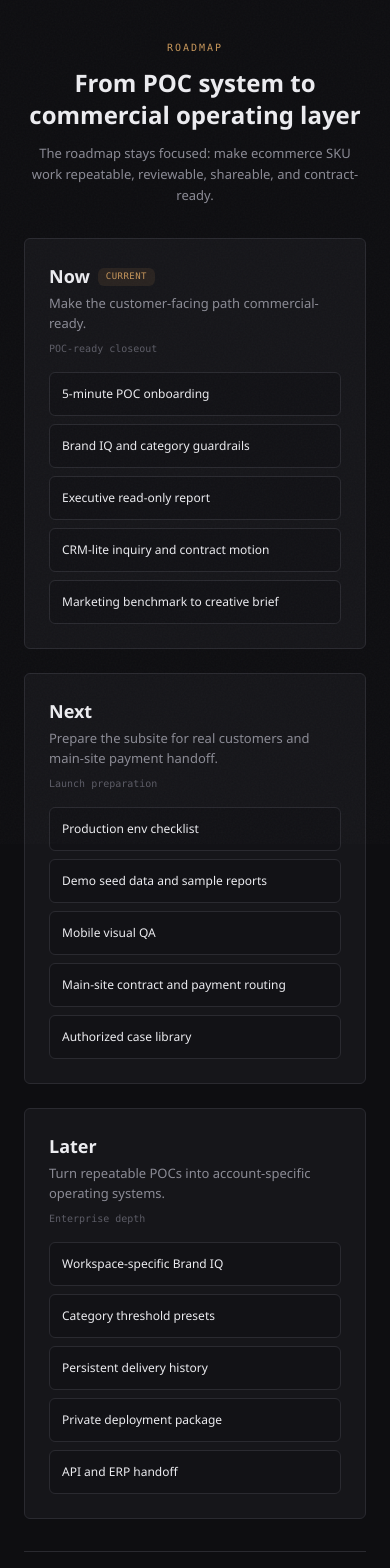
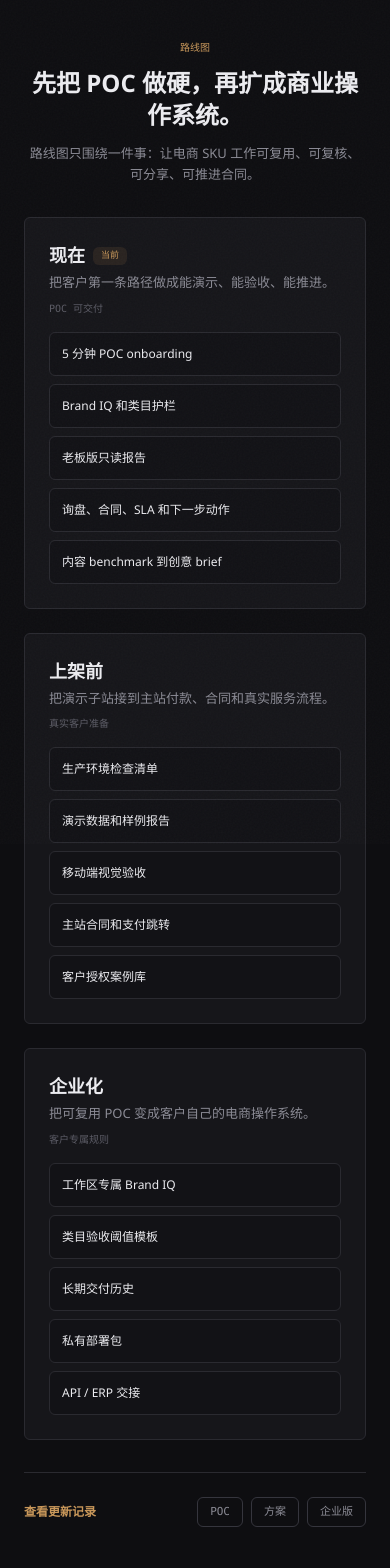
Before and after one commit to zacharyxpku-boop/wenai, a Next.js app in the folder claude/wenai/: page /roadmap in a window 390 px wide. Shown: the top 1568 px of the page. Built offline with nearby package versions, Linux system fonts and the light colour scheme; no server answers.

Commit message:
feat(wenai): localize public product docs

```diff
--- a/claude/wenai/src/app/about/page.tsx
+++ b/claude/wenai/src/app/about/page.tsx
@@ -5,9 +5,9 @@ import TopNav from '@/components/marketing/TopNav';
 import MarketingFooter from '@/components/marketing/MarketingFooter';
 
 export const metadata: Metadata = {
-  title: 'About | wenai ecommerce AI delivery system',
+  title: '关于 | wenai 电商 AI 商业交付系统',
   description:
-    'wenai turns SKU intake, Brand IQ, content marketing, POC reports, and contract motion into one ecommerce operating line.',
+    'wenai 把 SKU 输入、Brand IQ、内容营销、POC 报告和合同推进变成一条电商交付线。',
 };
 
 export default function AboutPage() {
@@ -23,7 +23,7 @@ export default function AboutPage() {
         <Section spacing="loose">
           <Container>
             <div className="text-center">
-              <div className="mb-6 text-xs uppercase tracking-[0.2em] text-text-tertiary">Our mission</div>
+              <div className="mb-6 text-xs text-text-tertiary">我们为什么做 wenai</div>
               <p className="mx-auto max-w-[820px] text-3xl font-medium leading-relaxed text-text-primary md:text-4xl">
                 {COPY.about.mission}
               </p>
@@ -109,7 +109,7 @@ export default function AboutPage() {
               ))}
             </ul>
             <div className="mt-8 text-sm text-text-secondary">
-              Send a note to{' '}
+              联系我们：{' '}
               <a href={`mailto:${COPY.about.careers.contact}`} className="font-semibold text-accent hover:underline">
                 {COPY.about.careers.contact}
               </a>
--- a/claude/wenai/src/app/changelog/page.tsx
+++ b/claude/wenai/src/app/changelog/page.tsx
@@ -2,44 +2,44 @@ import type { Metadata } from 'next';
 import Link from 'next/link';
 
 export const metadata: Metadata = {
-  title: 'Changelog | wenai',
-  description: 'Major wenai product milestones and commercial readiness updates.',
+  title: '更新记录 | wenai',
+  description: 'wenai 的主要产品进展：POC、标准包、报告、CRM 和商业化就绪。',
 };
 
 const RELEASES = [
   {
     version: 'v0.90',
     date: '2026-05-05',
-    phase: 'Commercial closeout',
-    headline: 'POC delivery system, Brand IQ, CRM-lite, and executive reporting.',
+    phase: '商业化收尾',
+    headline: 'POC 交付系统、Brand IQ、CRM 和老板版报告打通。',
     highlights: [
-      '5-minute POC onboarding path tightened.',
-      'Brand IQ and category guardrails added as product moat.',
-      'Executive read-only share page and report motion hardened.',
-      'CRM-lite commercial editor added for status, contract stage, quote, payment, owner, SLA, and next action.',
-      'Marketing copy and public-facing pages cleaned for commercial presentation.',
+      '5 分钟 POC 路径收紧：选类目、填 SKU、出标准包、出报告、提交需求。',
+      'Brand IQ 和类目护栏升级为产品壁垒，不再只是提示词。',
+      '老板版只读分享页和报告动作更适合发给客户或合伙人。',
+      'CRM 层记录状态、合同阶段、报价、付款、负责人、SLA 和下一步动作。',
+      '公开页和客户入口改成更适合商业演示的中文表达。',
     ],
   },
   {
     version: 'v0.80',
     date: '2026-05-04',
-    phase: 'Standard packs',
-    headline: 'Standard pack routes and launch pipeline handoff.',
+    phase: '标准包闭环',
+    headline: '上新流水线接入标准包和 POC 复盘入口。',
     highlights: [
-      'New listing flow connected to standard POC packages.',
-      'Batch launch can generate review-ready standard pack summaries.',
-      'Marketing campaign flow connected to benchmark, hooks, briefs, and recap.',
+      '新品上新流程能生成标准 POC 包。',
+      '批量上新可以生成验收摘要，不把完整 AI 输出塞进 URL。',
+      '内容营销流程接入 benchmark、hook、brief 和复盘报告。',
     ],
   },
   {
     version: 'v0.70',
     date: '2026-05-03',
-    phase: 'Reporting',
-    headline: 'POC report and share loop.',
+    phase: '报告闭环',
+    headline: 'POC 报告、分享页和询盘后续动作上线。',
     highlights: [
-      'POC report generator added.',
-      'Read-only share and executive report helpers added.',
-      'Inquiry success path connects to POC package education.',
+      '新增 POC 报告生成器。',
+      '新增只读分享和老板版报告辅助动作。',
+      '询盘提交成功后，继续引导客户理解 POC 标准包。',
     ],
   },
 ];
@@ -48,53 +48,46 @@ export default function ChangelogPage() {
   return (
     <div className="mx-auto max-w-[960px] px-6 py-10">
       <div className="mb-8 text-center">
-        <div className="mb-3 text-[10px] font-mono uppercase tracking-[0.2em] text-accent">Changelog</div>
+        <div className="mb-3 text-[10px] font-mono text-accent">更新记录</div>
         <h1 className="mb-3 text-2xl font-bold text-text-primary lg:text-3xl font-[family-name:var(--font-outfit)]">
-          Product milestones
+          每一轮更新都围绕客户能不能直接用。
         </h1>
         <p className="mx-auto max-w-[620px] text-[13px] leading-relaxed text-text-secondary">
-          The log tracks real product closeout work: POC readiness, standard packs, reporting, CRM motion, and launch polish.
+          这里记录真实产品收尾：POC 就绪、标准包、报告、CRM、内容营销和上架前打磨。
         </p>
       </div>
 
-      <div className="space-y-6">
-        {RELEASES.map((release, index) => (
-          <article key={release.version} className="relative border-l-2 border-border-subtle pb-2 pl-8">
-            <div className={`absolute left-0 top-0 size-2 -translate-x-[5px] rounded-full ${index === 0 ? 'bg-accent' : 'bg-text-tertiary'}`} />
-            <div className="mb-1 flex flex-wrap items-baseline justify-between gap-2">
-              <div className="flex items-baseline gap-2">
-                <span className="text-[14px] font-bold text-text-primary font-[family-name:var(--font-outfit)]">
-                  {release.version}
-                </span>
-                <span className="rounded bg-accent/10 px-1.5 py-0.5 text-[9px] font-mono uppercase tracking-wider text-accent">
-                  {release.phase}
-                </span>
+      <div className="space-y-5">
+        {RELEASES.map((release) => (
+          <section key={release.version} className="rounded-md border border-border-subtle bg-bg-surface p-6">
+            <div className="mb-4 flex flex-wrap items-start justify-between gap-3">
+              <div>
+                <div className="font-mono text-[11px] text-accent">{release.version}</div>
+                <h2 className="mt-1 text-lg font-semibold text-text-primary">{release.headline}</h2>
               </div>
-              <span className="font-mono text-[10px] text-text-tertiary">{release.date}</span>
+              <div className="text-right font-mono text-[10px] text-text-tertiary">
+                <div>{release.date}</div>
+                <div>{release.phase}</div>
+              </div>
             </div>
-            <h2 className="mb-2 text-[15px] font-semibold text-text-primary">{release.headline}</h2>
-            <ul className="space-y-1">
-              {release.highlights.map((highlight) => (
-                <li key={highlight} className="flex items-start gap-2 text-[12px] leading-relaxed text-text-secondary">
-                  <span className="mt-0.5 shrink-0 text-accent/60">+</span>
-                  <span>{highlight}</span>
-                </li>
+            <div className="grid grid-cols-1 gap-2 md:grid-cols-2">
+              {release.highlights.map((item) => (
+                <div key={item} className="rounded-md border border-border-subtle bg-bg-root/35 p-3 text-[12px] leading-relaxed text-text-primary">
+                  {item}
+                </div>
               ))}
-            </ul>
-          </article>
+            </div>
+          </section>
         ))}
       </div>
 
-      <div className="mt-12 rounded-md border border-border-subtle bg-bg-surface/50 p-5 text-center">
-        <div className="mb-2 text-[11px] font-mono uppercase tracking-wider text-text-tertiary">Still moving</div>
-        <p className="mb-4 text-[12px] text-text-secondary">
-          Roadmap items are intentionally tied to commercial readiness instead of generic AI feature sprawl.
-        </p>
-        <div className="flex flex-wrap items-center justify-center gap-3">
-          <Link href="/roadmap" className="text-[11px] font-mono text-accent hover:underline">Roadmap</Link>
-          <Link href="/poc" className="text-[11px] font-mono text-accent hover:underline">POC</Link>
-          <Link href="/status" className="text-[11px] font-mono text-accent hover:underline">Status</Link>
-        </div>
+      <div className="mt-8 flex flex-wrap items-center justify-between gap-3 border-t border-border-subtle pt-6">
+        <Link href="/roadmap" className="text-[12px] font-semibold text-accent hover:underline">
+          查看路线图
+        </Link>
+        <Link href="/poc" className="rounded-md border border-border-default px-3 py-1.5 text-[11px] font-mono text-text-secondary hover:border-accent/40">
+          开始 5 分钟 POC
+        </Link>
       </div>
     </div>
   );
--- a/claude/wenai/src/app/enterprise/page.tsx
+++ b/claude/wenai/src/app/enterprise/page.tsx
@@ -2,41 +2,40 @@ import type { Metadata } from 'next';
 import Link from 'next/link';
 
 export const metadata: Metadata = {
-  title: 'Enterprise | wenai',
+  title: '企业版 | wenai',
   description:
-    'Enterprise paths for Brand IQ, category rules, private deployment, API/ERP handoff, SLA, and contract-ready ecommerce delivery.',
+    '面向 Brand IQ、类目规则、私有部署、API/ERP 交接、SLA 和合同级电商交付的企业路径。',
 };
 
 const FITS = [
-  ['Ecommerce operators', 'Teams shipping many SKUs and needing repeatable launch, content, and review workflows.'],
-  ['Sensitive brands', 'Teams that need brand redlines, data boundaries, and human review before publication.'],
-  ['Category specialists', 'Teams with deep category rules, thresholds, and acceptance standards.'],
+  ['多 SKU 运营团队', '每周都有上新、内容测试和复核任务，需要稳定的可复用流程。'],
+  ['品牌禁区敏感团队', '发布前必须处理品牌红线、数据边界和人工审核。'],
+  ['深类目团队', '类目规则、验收阈值和平台限制复杂，需要沉淀成工作区规则。'],
 ];
 
 const STEPS = [
-  ['Discovery', 'Confirm SKU volume, category scope, data boundaries, and the real POC acceptance bar.'],
-  ['POC run', 'Run 10-20 real SKUs through the system and capture quality, effort saved, and review issues.'],
-  ['Contract scope', 'Write DPA, SLA, custom workflow scope, acceptance criteria, and commercial terms.'],
-  ['Deployment', 'Connect the chosen environment, providers, admin keys, and customer handoff path.'],
-  ['Review loop', 'Use reports and CRM motion to decide expansion, renewal, or workflow changes.'],
+  ['需求确认', '确认 SKU 量、类目范围、数据边界和真实 POC 验收标准。'],
+  ['POC 试跑', '用 10-20 个真实 SKU 跑通系统，记录质量、节省工作量和复核问题。'],
+  ['合同范围', '明确 DPA、SLA、定制工作流、验收标准和商务条款。'],
+  ['部署接入', '接入选定环境、模型供应商、管理密钥和客户交接路径。'],
+  ['复盘扩展', '用报告和 CRM 动作判断扩量、续约或调整 workflow。'],
 ];
 
 export default function EnterprisePage() {
   return (
     <div className="mx-auto max-w-[1000px] px-6 py-10">
       <div className="mb-10 text-center">
-        <div className="mb-3 text-[10px] font-mono uppercase tracking-[0.2em] text-accent">Enterprise</div>
+        <div className="mb-3 text-[10px] font-mono uppercase tracking-[0.2em] text-accent">企业版</div>
         <h1 className="mb-3 text-2xl font-bold text-text-primary lg:text-3xl font-[family-name:var(--font-outfit)]">
-          Turn repeatable POCs into an account-specific ecommerce operating system.
+          把可复用 POC 升级成客户专属电商操作系统。
         </h1>
         <p className="mx-auto max-w-[700px] text-[14px] leading-relaxed text-text-secondary">
-          Enterprise work starts after a focused POC. The goal is to turn your SKU rules, brand redlines,
-          content marketing process, reporting, and contract motion into a stable workspace.
+          企业版不从空谈开始，而从一次聚焦 POC 开始。目标是把 SKU 规则、品牌红线、内容营销、报告和合同推进变成稳定工作区。
         </p>
       </div>
 
       <section className="mb-10 rounded-md border border-border-subtle bg-bg-surface p-6">
-        <div className="mb-4 text-[10px] font-mono uppercase tracking-wider text-accent">Best fit</div>
+        <div className="mb-4 text-[10px] font-mono uppercase tracking-wider text-accent">适合谁</div>
         <div className="grid grid-cols-1 gap-4 md:grid-cols-3">
           {FITS.map(([title, body]) => (
             <div key={title} className="rounded-md border border-border-subtle bg-bg-root/35 p-4">
@@ -48,7 +47,7 @@ export default function EnterprisePage() {
       </section>
 
       <section className="mb-10">
-        <div className="mb-4 text-[10px] font-mono uppercase tracking-wider text-text-tertiary">Commercial process</div>
+        <div className="mb-4 text-[10px] font-mono uppercase tracking-wider text-text-tertiary">商务流程</div>
         <div className="space-y-3">
           {STEPS.map(([title, body], index) => (
             <div key={title} className="flex gap-4 rounded-md border border-border-subtle bg-bg-surface/50 p-4">
@@ -65,22 +64,22 @@ export default function EnterprisePage() {
       </section>
 
       <section className="rounded-md border border-accent/40 bg-accent/5 p-6 text-center">
-        <div className="mb-2 text-[11px] font-mono uppercase tracking-wider text-accent">Next step</div>
+        <div className="mb-2 text-[11px] font-mono uppercase tracking-wider text-accent">下一步</div>
         <h2 className="mb-2 text-[18px] font-bold text-text-primary font-[family-name:var(--font-outfit)]">
-          Start with a scoped POC, then decide enterprise depth.
+          先跑范围明确的 POC，再判断企业版深度。
         </h2>
         <p className="mx-auto mb-4 max-w-[560px] text-[12px] leading-relaxed text-text-secondary">
-          Formal payment, contract, invoice, refund, and SLA terms should be handled by the main commercial flow.
+          正式付款、合同、发票、退款和 SLA 条款继续走主站商务流程。
         </p>
         <div className="flex flex-wrap justify-center gap-3">
           <Link href="/inquire?from=enterprise" className="rounded-md bg-accent px-5 py-2.5 text-[13px] font-semibold text-bg-root hover:bg-accent-hover">
-            Submit inquiry
+            提交询盘
           </Link>
           <Link href="/poc" className="rounded-md border border-border-default px-5 py-2.5 text-[13px] font-mono text-text-primary hover:border-accent/40">
-            Run POC first
+            先跑 POC
           </Link>
           <Link href="/legal/dpa" className="rounded-md border border-border-default px-5 py-2.5 text-[13px] font-mono text-text-primary hover:border-accent/40">
-            View DPA
+            查看 DPA
           </Link>
         </div>
       </section>
--- a/claude/wenai/src/app/roadmap/page.tsx
+++ b/claude/wenai/src/app/roadmap/page.tsx
@@ -2,46 +2,46 @@ import type { Metadata } from 'next';
 import Link from 'next/link';
 
 export const metadata: Metadata = {
-  title: 'Roadmap | wenai',
+  title: '路线图 | wenai',
   description:
-    'The next milestones for wenai: launch POC, content marketing, CRM-lite, Brand IQ, and enterprise handoff.',
+    'wenai 的产品路线图：POC 交付、内容营销、CRM、Brand IQ 和企业交接。',
 };
 
 const QUARTERS = [
   {
-    label: 'Now',
-    period: 'POC-ready closeout',
-    theme: 'Make the customer-facing path commercial-ready.',
+    label: '现在',
+    period: 'POC 可交付',
+    theme: '把客户第一条路径做成能演示、能验收、能推进。',
     items: [
-      '5-minute POC onboarding',
-      'Brand IQ and category guardrails',
-      'Executive read-only report',
-      'CRM-lite inquiry and contract motion',
-      'Marketing benchmark to creative brief',
+      '5 分钟 POC onboarding',
+      'Brand IQ 和类目护栏',
+      '老板版只读报告',
+      '询盘、合同、SLA 和下一步动作',
+      '内容 benchmark 到创意 brief',
     ],
   },
   {
-    label: 'Next',
-    period: 'Launch preparation',
-    theme: 'Prepare the subsite for real customers and main-site payment handoff.',
+    label: '上架前',
+    period: '真实客户准备',
+    theme: '把演示子站接到主站付款、合同和真实服务流程。',
     items: [
-      'Production env checklist',
-      'Demo seed data and sample reports',
-      'Mobile visual QA',
-      'Main-site contract and payment routing',
-      'Authorized case library',
+      '生产环境检查清单',
+      '演示数据和样例报告',
+      '移动端视觉验收',
+      '主站合同和支付跳转',
+      '客户授权案例库',
     ],
   },
   {
-    label: 'Later',
-    period: 'Enterprise depth',
-    theme: 'Turn repeatable POCs into account-specific operating systems.',
+    label: '企业化',
+    period: '客户专属规则',
+    theme: '把可复用 POC 变成客户自己的电商操作系统。',
     items: [
-      'Workspace-specific Brand IQ',
-      'Category threshold presets',
-      'Persistent delivery history',
-      'Private deployment package',
-      'API and ERP handoff',
+      '工作区专属 Brand IQ',
+      '类目验收阈值模板',
+      '长期交付历史',
+      '私有部署包',
+      'API / ERP 交接',
     ],
   },
 ];
@@ -50,12 +50,12 @@ export default function RoadmapPage() {
   return (
     <div className="mx-auto max-w-[960px] px-6 py-10">
       <div className="mb-8 text-center">
-        <div className="mb-3 text-[10px] font-mono uppercase tracking-[0.2em] text-accent">Roadmap</div>
+        <div className="mb-3 text-[10px] font-mono text-accent">路线图</div>
         <h1 className="mb-3 text-2xl font-bold text-text-primary lg:text-3xl font-[family-name:var(--font-outfit)]">
-          From POC system to commercial operating layer
+          先把 POC 做硬，再扩成商业操作系统。
         </h1>
         <p className="mx-auto max-w-[660px] text-[13px] leading-relaxed text-text-secondary">
-          The roadmap stays focused: make ecommerce SKU work repeatable, reviewable, shareable, and contract-ready.
+          路线图只围绕一件事：让电商 SKU 工作可复用、可复核、可分享、可推进合同。
         </p>
       </div>
 
@@ -69,8 +69,8 @@ export default function RoadmapPage() {
                     {quarter.label}
                   </span>
                   {index === 0 && (
-                    <span className="rounded-md bg-accent/10 px-2 py-0.5 text-[9px] font-mono uppercase tracking-wider text-accent">
-                      Current
+                    <span className="rounded-md bg-accent/10 px-2 py-0.5 text-[9px] font-mono text-accent">
+                      当前
                     </span>
                   )}
                 </div>
@@ -91,17 +91,17 @@ export default function RoadmapPage() {
 
       <div className="mt-8 flex flex-wrap items-center justify-between gap-3 border-t border-border-subtle pt-6">
         <Link href="/changelog" className="text-[12px] font-semibold text-accent hover:underline">
-          View changelog
+          查看更新记录
         </Link>
         <div className="flex flex-wrap gap-2">
           <Link href="/poc" className="rounded-md border border-border-default px-3 py-1.5 text-[11px] font-mono text-text-secondary hover:border-accent/40">
             POC
           </Link>
           <Link href="/pricing" className="rounded-md border border-border-default px-3 py-1.5 text-[11px] font-mono text-text-secondary hover:border-accent/40">
-            Plans
+            方案
           </Link>
           <Link href="/enterprise" className="rounded-md border border-border-default px-3 py-1.5 text-[11px] font-mono text-text-secondary hover:border-accent/40">
-            Enterprise
+            企业版
           </Link>
         </div>
       </div>
--- a/claude/wenai/src/app/status/page.tsx
+++ b/claude/wenai/src/app/status/page.tsx
@@ -96,13 +96,13 @@ export default function StatusPage() {
             </p>
           </div>
           <div>
-            <div className="text-[13px] font-semibold text-text-primary mb-1">POC</div>
+            <div className="text-[13px] font-semibold text-text-primary mb-1">试跑接入</div>
             <p className="text-[11px] text-text-secondary leading-relaxed">
               演示环境 best effort，正式额度和响应窗口以接入订单为准。
             </p>
           </div>
           <div>
-            <div className="text-[13px] font-semibold text-text-primary mb-1">Enterprise</div>
+            <div className="text-[13px] font-semibold text-text-primary mb-1">企业接入</div>
             <p className="text-[11px] text-text-secondary leading-relaxed">
               SLA、赔偿、响应等级和例外情况按双方合同约定。
             </p>
--- a/claude/wenai/src/app/tools/page.tsx
+++ b/claude/wenai/src/app/tools/page.tsx
@@ -2,29 +2,29 @@ import type { Metadata } from 'next';
 import Link from 'next/link';
 
 export const metadata: Metadata = {
-  title: 'Tools | wenai',
+  title: '工具入口 | wenai',
   description:
-    'Free and lightweight ecommerce tools for hook scoring, AIGC compliance, marketing campaign briefs, and POC preparation.',
+    'wenai 的轻量工具入口：内容营销、hook 评分、AIGC 合规检查和 POC 准备。',
 };
 
 const TOOLS = [
   {
     href: '/pipelines/marketing-campaign',
-    title: 'Marketing campaign pack',
-    desc: 'Benchmark evidence, hook matrix, UGC brief, slideshow/reel plan, and recap structure.',
+    title: '内容营销标准包',
+    desc: '把竞品内容、hook 矩阵、UGC brief、轮播/Reel brief 和复盘结构串起来。',
     tag: 'POC',
   },
   {
     href: '/tools/hook-score',
-    title: 'Hook score',
-    desc: 'Score hook copy before testing and get a simple quality estimate.',
-    tag: 'Free',
+    title: 'Hook 评分',
+    desc: '投放或发帖前，先粗评开头是否清楚、有钩子、有测试价值。',
+    tag: '免费',
   },
   {
     href: '/tools/aigc-compliance',
-    title: 'AIGC compliance check',
-    desc: 'Review disclosure wording, platform risk, and human approval boundaries.',
-    tag: 'Free',
+    title: 'AIGC 合规检查',
+    desc: '检查披露文案、平台风险、商标风险和必须人工复核的边界。',
+    tag: '免费',
   },
 ];
 
@@ -34,13 +34,13 @@ export default function ToolsIndex() {
       <div className="mx-auto max-w-[800px] px-6 py-8">
         <div className="mb-6 border-b border-border-subtle pb-4">
           <Link href="/" className="mb-2 inline-block text-[10px] font-mono text-text-tertiary hover:text-accent">
-            &lt;- Home
+            &lt;- 返回首页
           </Link>
           <h1 className="mb-1 text-2xl font-bold text-text-primary lg:text-3xl font-[family-name:var(--font-outfit)]">
-            Tools
+            工具入口
           </h1>
           <p className="text-[12px] text-text-secondary">
-            Lightweight utilities that support the POC delivery system without turning wenai into a generic tool bundle.
+            这些不是孤立小工具，而是 POC 交付系统里的辅助入口：先帮客户理解、检查和准备材料。
           </p>
         </div>
 
@@ -51,20 +51,20 @@ export default function ToolsIndex() {
               href={tool.href}
               className="group block rounded-md border border-border-subtle bg-bg-surface/30 p-5 transition-colors hover:border-accent/40"
             >
-              <div className="mb-3 flex items-baseline justify-between">
+              <div className="mb-3 flex items-baseline justify-between gap-3">
                 <span className="text-[15px] font-bold text-text-primary group-hover:text-accent">{tool.title}</span>
                 <span className="rounded border border-accent/40 px-1.5 py-0.5 text-[9px] font-mono text-accent">
                   {tool.tag}
                 </span>
               </div>
               <p className="text-[12px] leading-relaxed text-text-secondary">{tool.desc}</p>
-              <div className="mt-3 text-[10px] font-mono text-text-tertiary">Open -&gt;</div>
+              <div className="mt-3 text-[10px] font-mono text-text-tertiary">打开 -&gt;</div>
             </Link>
           ))}
         </div>
 
         <div className="mt-8 rounded-md border border-border-subtle bg-bg-surface/20 p-4 text-[11px] leading-relaxed text-text-secondary">
-          Full SKU workspace, reports, and CRM motion live in the POC and inquiry flows.
+          完整 SKU 工作台、报告和商务推进请走 POC 与询盘流程；这里保留轻量入口，方便客户先试一小步。
         </div>
       </div>
     </div>
```
Also changed, not shown: claude/wenai/src/app/docs/page.tsx (+26 -27 lines).
